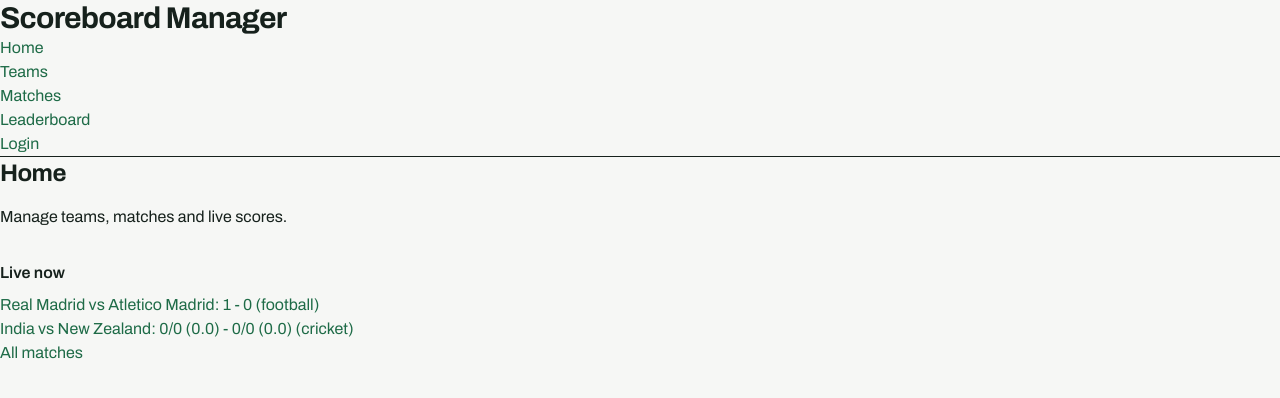
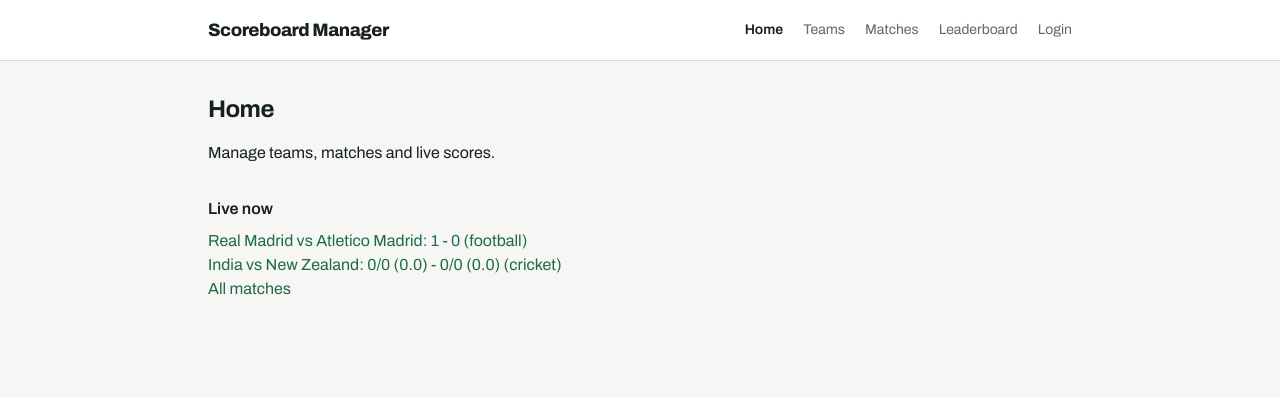
Before and after one commit to not-Lucifer/Scoreboard-Manager, a React (Vite) app in the folder frontend/: page / in a window 1280 px wide. Shown: the top 398 px of the page. Built offline with nearby package versions, Linux system fonts and the light colour scheme.

Commit message:
navbar and layout

```diff
--- a/frontend/src/App.jsx
+++ b/frontend/src/App.jsx
@@ -38,10 +38,14 @@ function App() {
   }, [teams, matches])
 
   return (
-    <div>
-      <h1>Scoreboard Manager</h1>
-      <Navbar />
-      <hr />
+    <div className="min-h-screen">
+      <header className="border-b border-line bg-white">
+        <div className="mx-auto flex max-w-4xl flex-wrap items-center justify-between gap-x-8 gap-y-2 px-4 py-4">
+          <h1 className="text-lg font-extrabold">Scoreboard Manager</h1>
+          <Navbar />
+        </div>
+      </header>
+      <main className="mx-auto max-w-4xl px-4 py-8">
       <Routes>
         <Route path="/" element={<Home teams={teams} matches={matches} />} />
         <Route path="/teams" element={<Teams teams={teams} setTeams={setTeams} leagues={leagues} />} />
@@ -53,6 +57,7 @@ function App() {
         <Route path="/register" element={<Register />} />
         <Route path="*" element={<NotFound />} />
       </Routes>
+      </main>
     </div>
   )
 }
--- a/frontend/src/components/Navbar.jsx
+++ b/frontend/src/components/Navbar.jsx
@@ -1,14 +1,17 @@
-import { Link } from 'react-router-dom'
+import { NavLink } from 'react-router-dom'
+
+const linkClass = ({ isActive }) =>
+  'no-underline hover:text-ink hover:no-underline ' + (isActive ? 'text-ink font-semibold' : 'text-muted')
 
 function Navbar() {
   return (
     <nav>
-      <ul>
-        <li><Link to="/">Home</Link></li>
-        <li><Link to="/teams">Teams</Link></li>
-        <li><Link to="/matches">Matches</Link></li>
-        <li><Link to="/leaderboard">Leaderboard</Link></li>
-        <li><Link to="/login">Login</Link></li>
+      <ul className="flex flex-wrap gap-x-5 gap-y-1 text-sm">
+        <li><NavLink to="/" end className={linkClass}>Home</NavLink></li>
+        <li><NavLink to="/teams" className={linkClass}>Teams</NavLink></li>
+        <li><NavLink to="/matches" className={linkClass}>Matches</NavLink></li>
+        <li><NavLink to="/leaderboard" className={linkClass}>Leaderboard</NavLink></li>
+        <li><NavLink to="/login" className={linkClass}>Login</NavLink></li>
       </ul>
     </nav>
   )
```
